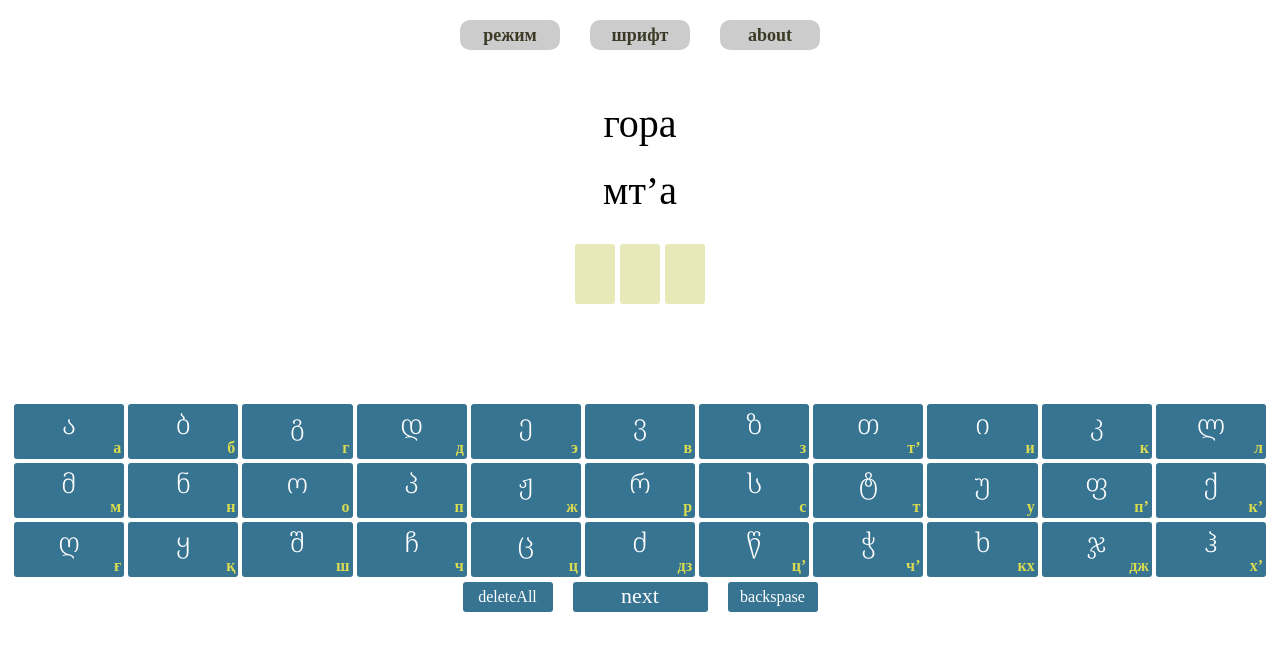
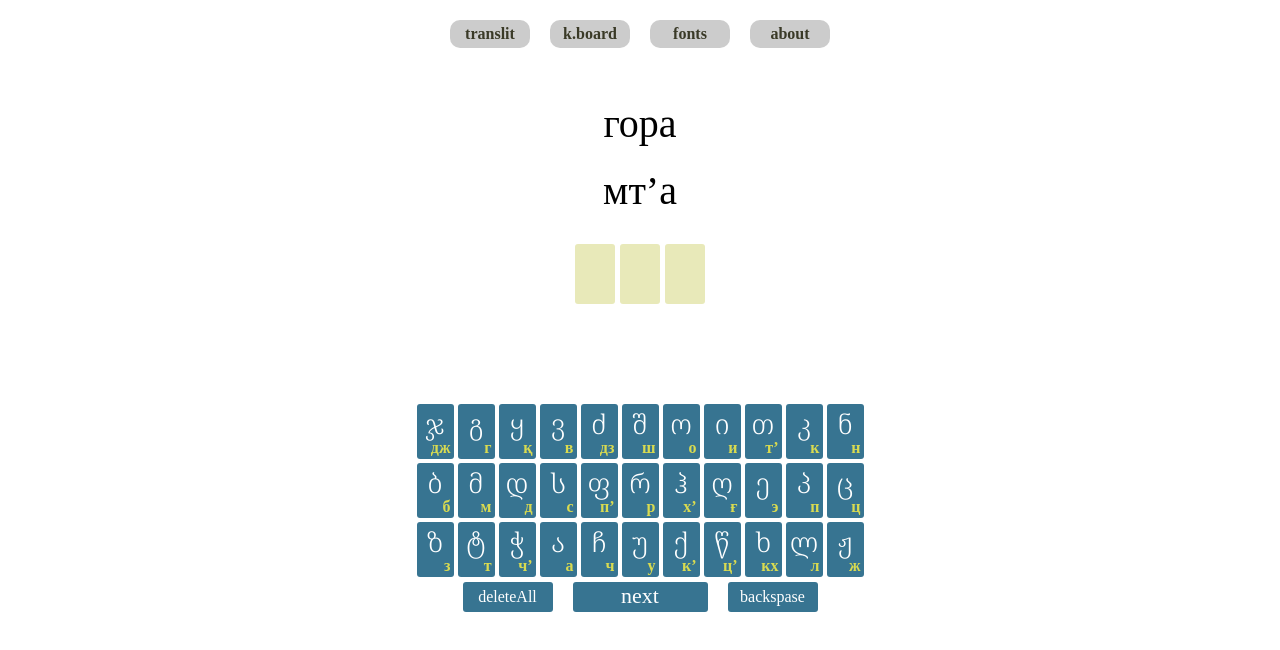
Before and after one commit to Jeromkeee/ingeorgian, a plain HTML site: page index.html in a window 1280 px wide. Both pictures are taken after a click on the element "next". Drawn offline with Linux system fonts and the light colour scheme; a web font is replaced by a local one.

Commit message:
add keyboard randomizer

```diff
--- a/index.html
+++ b/index.html
@@ -13,14 +13,21 @@
         <button id="modebtn" class="mode-button">
             <div class="tmbox" id="modebox">
                 <p class="text-mode">easy</p>
-                <p class="text-mode">режим</p>
+                <p class="text-mode">translit</p>
                 <p class="text-mode">regular</p>
+            </div>
+        </button>
+        <button id="keybdbtn" class="mode-button">
+            <div class="tmbox" id="keybdbox">
+                <p class="text-mode">stable</p>
+                <p class="text-mode">k.board</p>
+                <p class="text-mode">random</p>
             </div>
         </button>
         <button id="fontbtn" class="mode-button">
             <div class="tmbox" id="fontbox">
                 <p class="text-mode">SansGe</p>
-                <p class="text-mode">шрифт</p>
+                <p class="text-mode">fonts</p>
                 <p class="text-mode">SerifGe</p>
             </div>
         </button>
@@ -29,7 +36,7 @@
             <div class="xmark">close</div>
             <p class="about-text">Этот тренажер написан исключительно под автора, который волей случая оказался в начале марта 2022 года в Тбилиси и, как многие из его окружения, был совершенно не знаком с местным наречием. Конечно, в Грузии можно говорить на английском или даже русском, но есть подозрение, что мы здесь задержимся, а потому стоит подтянуть грузинский, чтобы располагать к себе людей.</p>
             <p class="about-text">Самым сложным, на первый взгляд, видится алфавит. Чтобы не учить его по картинке, придуман такой тренажер.</p>
-            <p class="about-text">Есть два режима: easy (с транслитерацией) и regular. Также добавлена смена шрифта, чтобы не привыкать к единственному начертанию.</p>
+            <p class="about-text">Есть два режима: easy и regular (с транслитерацией и без). Также добавлена смена шрифта, чтобы не привыкать к единственному начертанию.</p>
         </div>
     </header>
     <div>
--- a/index.js
+++ b/index.js
@@ -4,12 +4,22 @@ import alphabet from './alphabet.js';
 
 const keyboard = document.querySelector('.keyboard');
 let mode = 'easy';
+let keymode = 'random';
+let num = Object.values(alphabet).length;
+let RandomArr = [];
+for (let i = 0; i < num; i++) RandomArr.push(i)
 
 function generateboard() {
     if (mode === 'easy') switcher.classList.add('hideswitcher');
-    let num = Object.values(alphabet).length;
+    if (keymode === 'random') {
+        for (let i = 0; i < num; i++) {
+            let randel = Math.floor(Math.random() * (num-i));
+            RandomArr.push(RandomArr[randel]);
+            RandomArr.splice(randel, 1);
+        }
+    }
     for (let i = 0; i < num; i++) {
-        let letterGe = Object.keys(alphabet)[i];
+        let letterGe = Object.keys(alphabet)[RandomArr[i]];
         let letterRu = alphabet[letterGe];
         const keydiv = document.createElement('div');
         const keyletterGe = document.createElement('p');
@@ -72,6 +82,10 @@ function regenform() {
     while (wordboxes.firstChild) wordboxes.removeChild(wordboxes.firstChild)
     currentletter = 1
     getWords()
+    if (keymode === 'random') {
+        while (keyboard.firstChild) keyboard.removeChild(keyboard.firstChild)
+        generateboard()
+    }
 }
 
 btton.addEventListener('click', regenform);
@@ -155,7 +169,6 @@ function switchmode () {
 
 modebtn.addEventListener('click', switchmode);
 
-
 /*---font switcher---*/
 
 const fontbtn = document.getElementById('fontbtn');
@@ -177,6 +190,25 @@ function switchfont () {
 }
 
 fontbtn.addEventListener('click', switchfont);
+
+/*---keybd switcher---*/
+
+const keybdbtn = document.getElementById('keybdbtn');
+const keybdbox = document.getElementById('keybdbox');
+
+function switchkeybd () {
+    if (keymode === 'stable') {
+        keymode = 'random';
+        keybdbox.classList.add('fromleft')
+        setTimeout(() => keybdbox.classList.remove('fromleft'), 1000)
+    } else {
+        keymode = 'stable';
+        keybdbox.classList.add('fromright')
+        setTimeout(() => keybdbox.classList.remove('fromright'), 1000)
+    }
+}
+
+keybdbtn.addEventListener('click', switchkeybd);
 
 /*---showtranslit---*/
 
--- a/style.css
+++ b/style.css
@@ -20,6 +20,10 @@ html {
     src: url(./fonts/Montserrat/static/Montserrat-Light.ttf);
 }
 @font-face {
+    font-family: Roboto;
+    src: url(./fonts/Roboto/Roboto-Medium.ttf);
+}
+@font-face {
     font-family: NotoSansGeorgian;
     src: url(./fonts/Noto_Sans_Georgian/static/NotoSansGeorgian/NotoSansGeorgian-Light.ttf);
 }
@@ -34,7 +38,7 @@ html {
     margin: 0 auto;
     display: flex;
     justify-content: space-between;
-    padding: 20px 20px 10px 20px;
+    padding: 20px 10px 10px 10px;
     height: 80px;
     margin-bottom: 20px;
     max-width: 400px;
@@ -43,8 +47,8 @@ html {
 .mode-button {
     overflow: hidden;
     padding: 0 10px;
-    width: 100px;
-    height: 30px;
+    width: 80px;
+    height: 28px;
     border: 0;
     border-radius: 10px;
     cursor: pointer;
@@ -59,13 +63,13 @@ html {
 
 .about-button {
     font-family: 'Montserrat';
-    font-size: 18px;
+    font-size: 16px;
     text-align: center;
     color: #3a3a27;
     font-weight: 600;
     padding: 0 10px;
-    width: 100px;
-    height: 30px;
+    width: 80px;
+    height: 28px;
     border: 0;
     border-radius: 10px;
     cursor: pointer;
@@ -74,7 +78,7 @@ html {
 
 .text-mode {
     font-family: 'Montserrat';
-    font-size: 18px;
+    font-size: 16px;
     text-align: center;
     color: #3a3a27;
     font-weight: 600;
@@ -151,7 +155,7 @@ html {
 .about-text {
     margin: 0 auto;
     padding: 5px 0;
-    font-size: 14px;
+    font-size: 13px;
     font-weight: 800;
     max-width: 650px;
 }
@@ -179,6 +183,8 @@ html {
     flex-direction: row-reverse;
     padding: 10px 15px;
     width: calc(100vw - 10px);
+    max-width: 450px;
+    margin: 0 auto;
     height: 70px;
     font-family: 'Montserrat';
     font-weight: 600;
@@ -203,14 +209,27 @@ html {
     transition: .2s;
     animation-duration: 1.8s;
     animation-timing-function: linear;
-    animation-name: showtranslit;
+    animation-name: showtranslit2;
 }
 
-  @keyframes showtranslit {
+@media (max-width: 450px) {
+    .help-button.active {
+        animation-name: showtranslit1;
+    }
+}
+
+  @keyframes showtranslit2 {
     0% { background-color: #dfe079; }
-    12% { width: 350px; transform: translateX(0px) }
-    17% { width: 330px; transform: translateX(-20px) }
-    22% { width: 350px; transform: translateX(0px) }
+    12% { width: 420px; transform: translateX(0px) }
+    17% { width: 390px; transform: translateX(-30px) }
+    22% { width: 420px; transform: translateX(0px) }
+    100% { background-color: #e8e9b9 }
+  }
+  @keyframes showtranslit1 {
+    0% { background-color: #dfe079; }
+    12% { width: calc(89vw); transform: translateX(0px) }
+    17% { width: calc(89vw - 20px); transform: translateX(-20px) }
+    22% { width: calc(89vw); transform: translateX(0px) }
     100% { background-color: #e8e9b9 }
   }
 
@@ -239,6 +258,8 @@ html {
     justify-content: center;
     gap: 4px;
     width: calc(100vw - 10px);
+    max-width: 450px;
+    margin: 0 auto;
 }
 
 .key {
@@ -255,6 +276,7 @@ html {
 
 .letter {
     width: calc(9vw - 5px);
+    max-width: 37px;
     height: 55px;
 }
 
--- a/words.json
+++ b/words.json
@@ -13,8 +13,8 @@
     {"Новый": "ახალი"},
     {"Старый": "ძველი"},
     {"Хочу": "მინდა"},
-    {"Когда?": "როდის?"},
-    {"Сколько?": "რამდენი?"},
+    {"Когда?": "როდის"},
+    {"Сколько?": "რამდენი"},
     {"До свидания!": "ნახვამდის"},
     {"Простите": "ბოდიში"},
     {"Извините": "უკაცრავად"},
```
